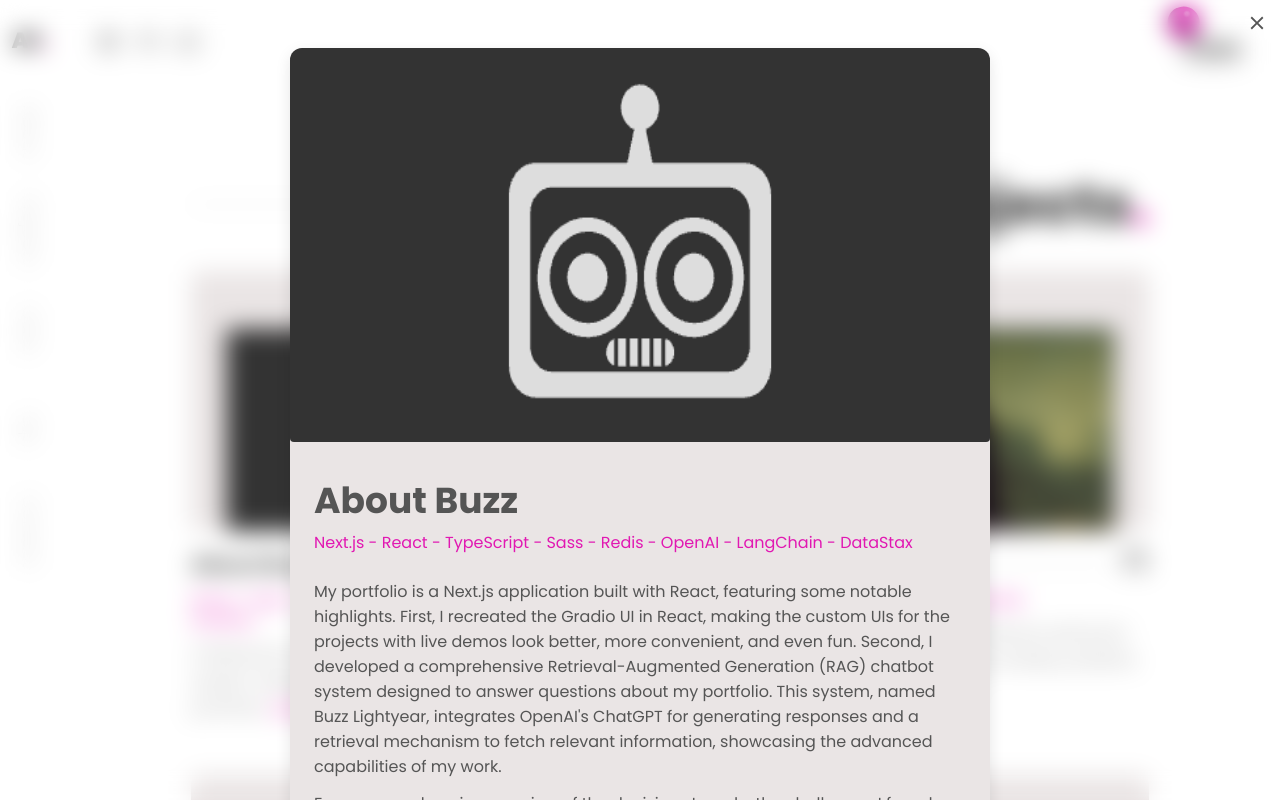
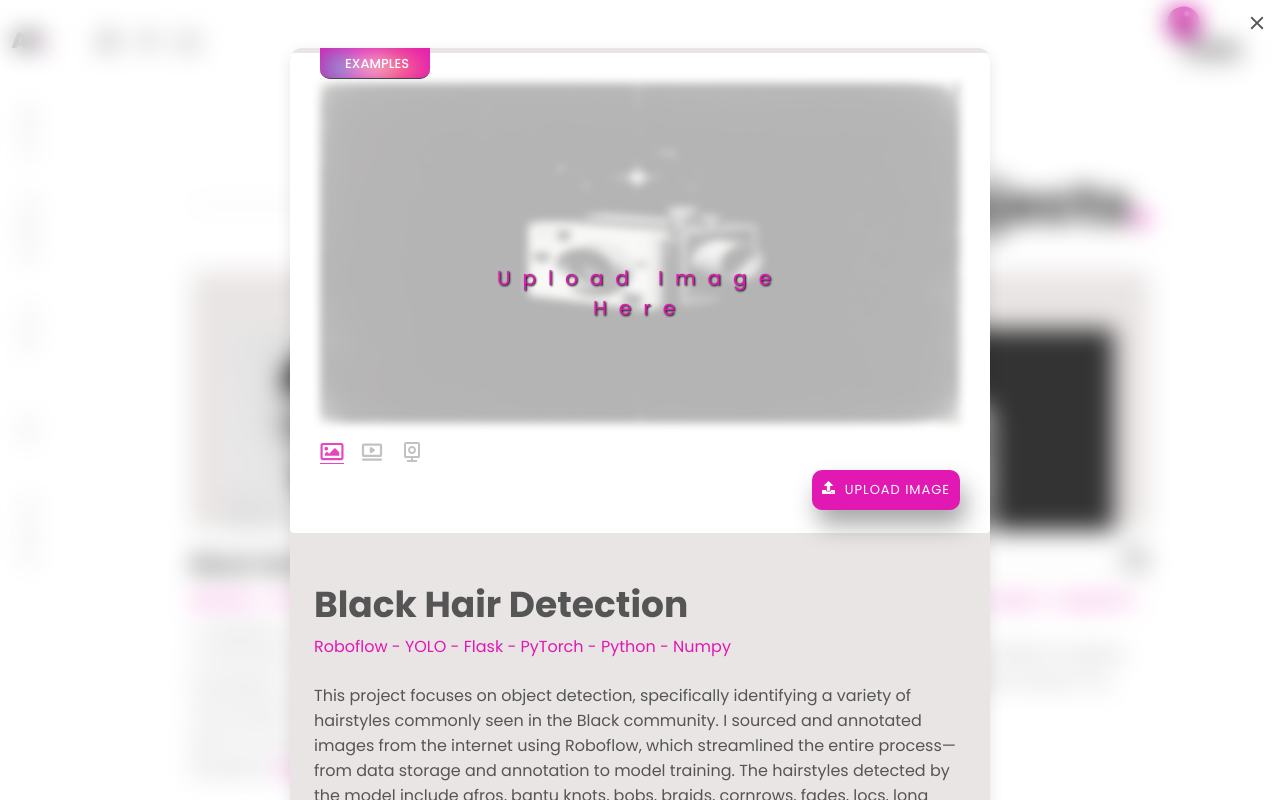
Before and after one commit to AishaEvering/Portfolio_2, a Next.js app: page / in a window 1280 px wide. Both pictures are taken after a click on the element 422 px from the left and 2379 px from the top of the page. Shown: the part 1979-2779 px from the top of the page. Built offline with nearby package versions, Linux system fonts and the light colour scheme.

Commit message:
changed pointer and added project

```diff
--- a/package.json
+++ b/package.json
@@ -2,7 +2,7 @@
   "name": "nextjs-langchain-portfolio",
   "version": "0.1.0",
   "private": true,
-  "proxy": "http://localhost:8080/",
+  "proxy": "https://hd-od-backend-651389703234.us-central1.run.app/",
   "scripts": {
     "dev": "next dev",
     "build": "npm run generate && next build",
@@ -19,7 +19,7 @@
     "@upstash/redis": "^1.28.2",
     "@vercel/analytics": "^1.3.1",
     "ai": "^2.2.32",
-    "axios": "^1.7.5",
+    "axios": "^1.7.7",
     "clsx": "^2.1.0",
     "dotenv": "^16.4.5",
     "flask": "^0.2.10",
@@ -48,6 +48,7 @@
     "web-streams-polyfill": "^4.0.0"
   },
   "devDependencies": {
+    "@types/formidable": "^3.4.5",
     "@types/node": "^20.16.2",
     "@types/react": "^18",
     "@types/react-dom": "^18",
--- a/src/components/home/projects/Projects.tsx
+++ b/src/components/home/projects/Projects.tsx
@@ -18,48 +18,48 @@ export const Projects = () => {
 };
 
 const projects = [
-  // {
-  //   title: "Black Hair Detection",
-  //   projectType: "hair_detect",
-  //   imgSrc: "/project-imgs/hair_detect.jpg",
-  //   code: "https://github.com/AishaEvering/ObjectDetection",
-  //   projectLink:
-  //     "https://universe.roboflow.com/aishas-workspace/black-hair-detection",
-  //   liveDemo: true,
-  //   tech: ["Roboflow", "YOLO", "Flask", "PyTorch", "Python", "Numpy"],
-  //   description:
-  //     "I created a custom dataset using Roboflow to train a YOLOv8 model for detecting and classifying hairstyles commonly seen in Black communities. To showcase this model, I developed a live demo as part of my portfolio, featuring a Flask API for the backend.",
-  //   modalContent: (
-  //     <>
-  //       <p>
-  //         This project focuses on object detection, specifically identifying a
-  //         variety of hairstyles commonly seen in the Black community. I sourced
-  //         and annotated images from the internet using Roboflow, which
-  //         streamlined the entire process—from data storage and annotation to
-  //         model training. The hairstyles detected by the model include afros,
-  //         bantu knots, bobs, braids, cornrows, fades, locs, long hair,
-  //         sisterlocs, and TWAs (teeny weeny afros).
-  //       </p>
-  //       <p>
-  //         The live demo above features a custom React interface that interacts
-  //         with my trained model for real-time inference via my Flask API hosted
-  //         on Vercel.
-  //       </p>
-  //       <p>
-  //         To explore my custom dataset or review the model's performance
-  //         metrics, visit my project on
-  //         <a
-  //           target="_blank"
-  //           rel="nofollow"
-  //           href="https://universe.roboflow.com/aishas-workspace/black-hair-detection"
-  //         >
-  //           Roboflow Universe
-  //         </a>
-  //         .
-  //       </p>
-  //     </>
-  //   ),
-  // },
+  {
+    title: "Black Hair Detection",
+    projectType: "hair_detect",
+    imgSrc: "/project-imgs/hair_detect.jpg",
+    code: "https://github.com/AishaEvering/ObjectDetection",
+    projectLink:
+      "https://universe.roboflow.com/aishas-workspace/black-hair-detection",
+    liveDemo: true,
+    tech: ["Roboflow", "YOLO", "Flask", "PyTorch", "Python", "Numpy"],
+    description:
+      "I created a custom dataset using Roboflow to train a YOLOv8 model for detecting and classifying hairstyles commonly seen in Black communities. To showcase this model, I developed a live demo as part of my portfolio, featuring a Flask API for the backend.",
+    modalContent: (
+      <>
+        <p>
+          This project focuses on object detection, specifically identifying a
+          variety of hairstyles commonly seen in the Black community. I sourced
+          and annotated images from the internet using Roboflow, which
+          streamlined the entire process—from data storage and annotation to
+          model training. The hairstyles detected by the model include afros,
+          bantu knots, bobs, braids, cornrows, fades, locs, long hair,
+          sisterlocs, and TWAs (teeny weeny afros).
+        </p>
+        <p>
+          The live demo above features a custom React interface that
+          communicates with my trained model for real-time inference through a
+          containerized Flask API, hosted on Google Cloud.
+        </p>
+        <p>
+          To explore my custom dataset or review the model's performance
+          metrics, visit my project on
+          <a
+            target="_blank"
+            rel="nofollow"
+            href="https://universe.roboflow.com/aishas-workspace/black-hair-detection"
+          >
+            Roboflow Universe
+          </a>
+          .
+        </p>
+      </>
+    ),
+  },
   {
     title: "About Buzz",
     projectType: "default",
```
Also changed, not shown: 2 other files (tests, documents, lock files or other folders).
